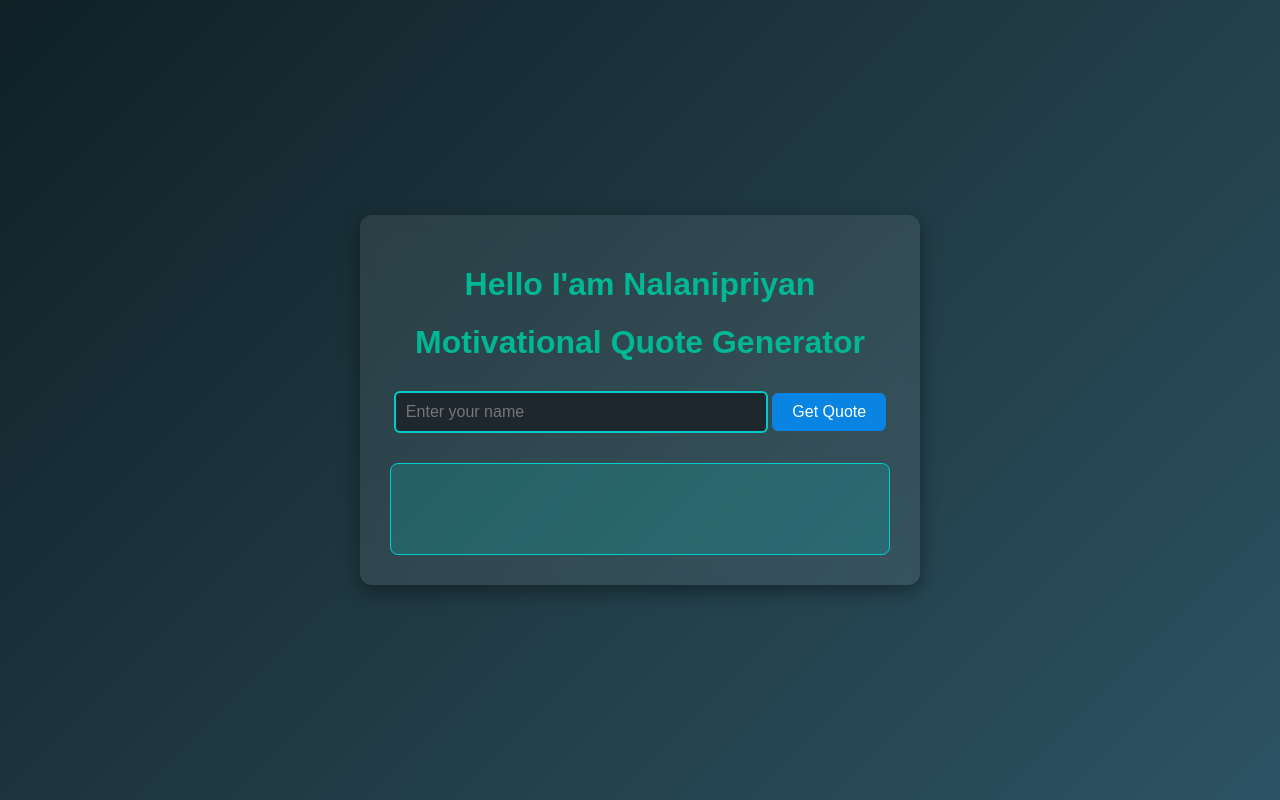
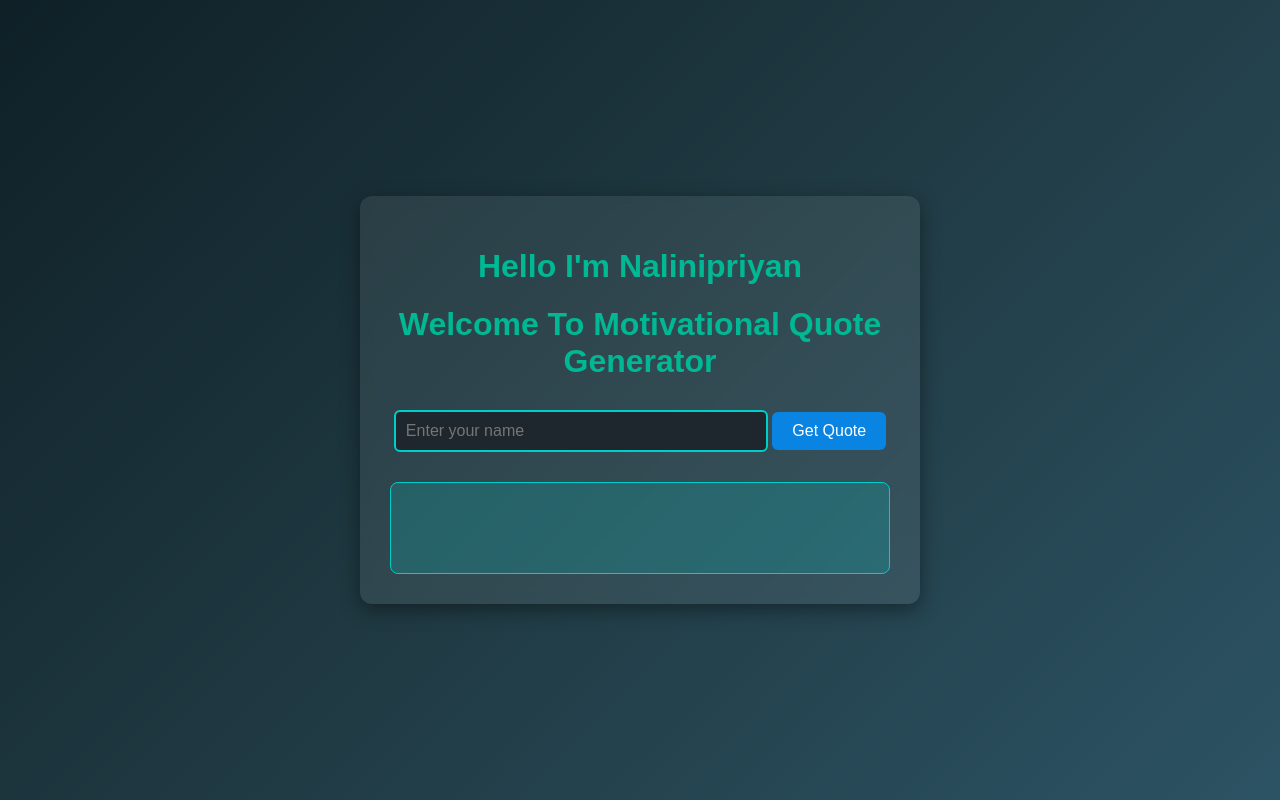
Before and after one commit to joshuajx0007-hash/Joshua_portfolio, a plain HTML site: page index.html in a window 1280 px wide. Drawn offline with Linux system fonts and the light colour scheme.

Commit message:
Update index.html

```diff
--- a/index.html
+++ b/index.html
@@ -9,8 +9,8 @@
 <body>
 
   <div class="container">
-    <h1>Hello I'am Nalanipriyan</h1>
-    <h1>Motivational Quote Generator</h1>
+    <h1>Hello I'm Nalinipriyan</h1>
+    <h1>Welcome To Motivational Quote Generator</h1>
 
     <input type="text" id="nameInput" placeholder="Enter your name">
     <button onclick="generateQuote()">Get Quote</button>
```
